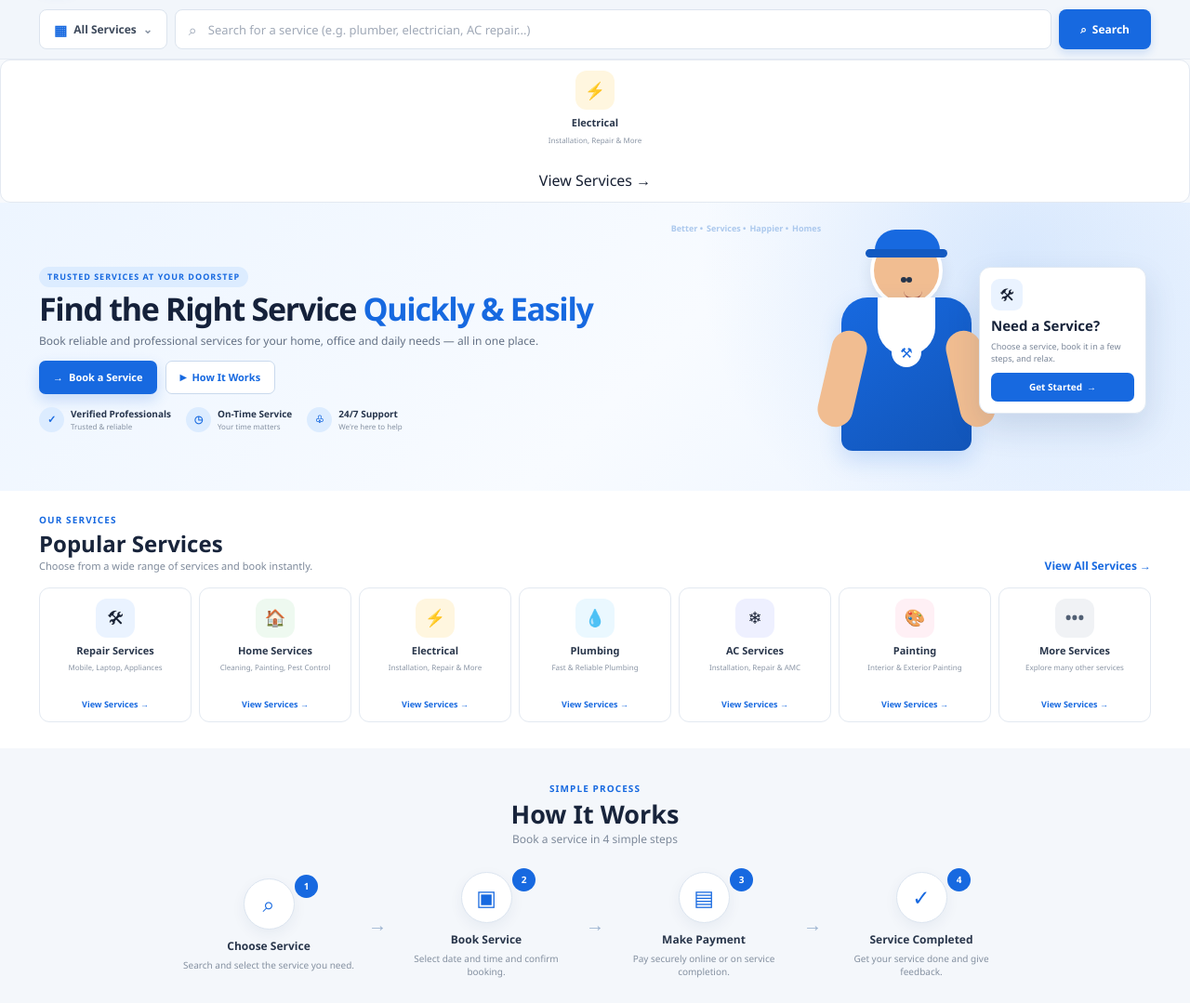
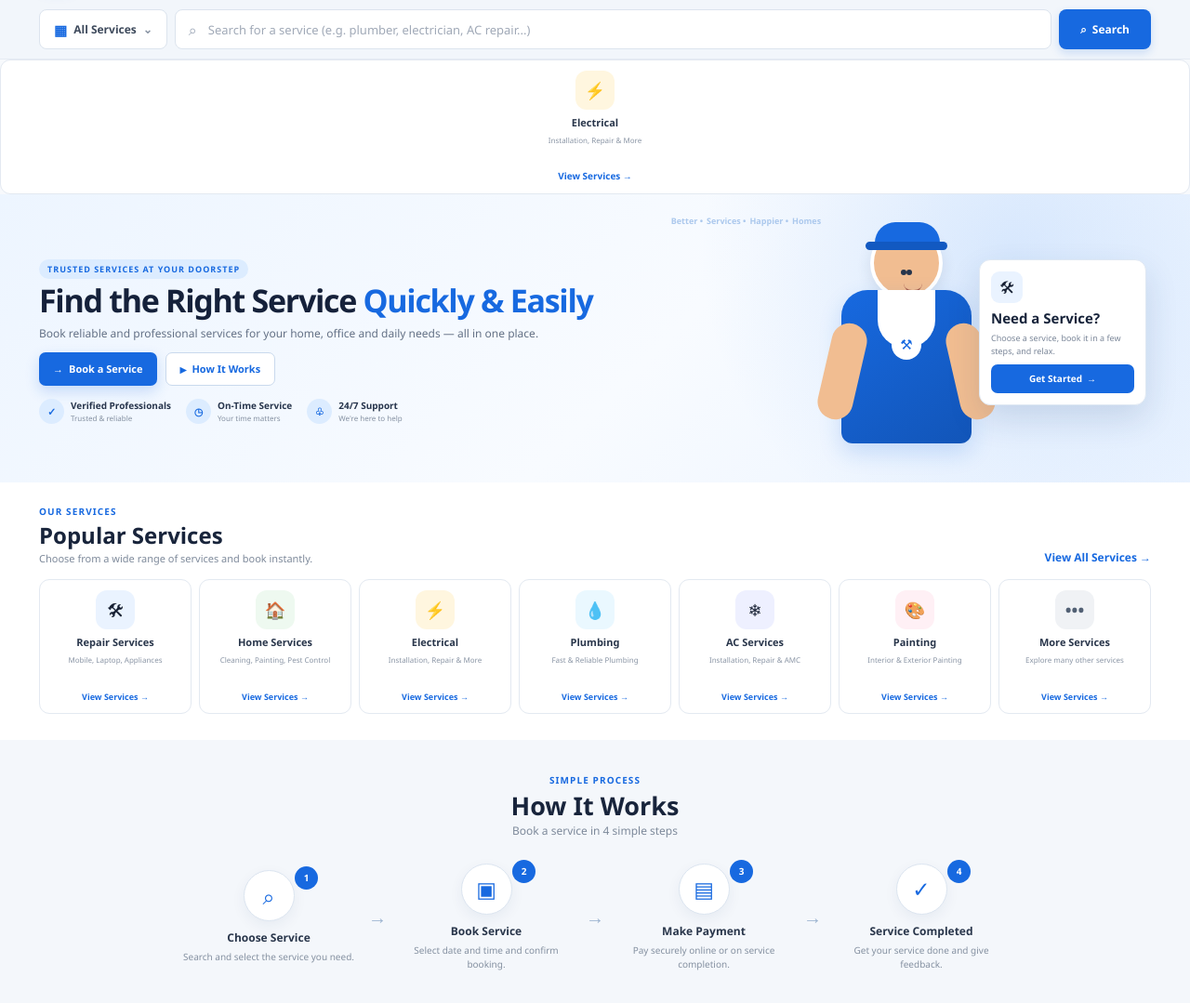
Before and after one commit to skdariyasafru/services, a Flask app: page / in a window 1280 px wide. Shown: the part 72-1151 px from the top of the page at 93% size. Run offline with Flask 3, Linux system fonts and the light colour scheme.

Commit message:
Add styles for clickable service card

```diff
--- a/static/css/style.css
+++ b/static/css/style.css
@@ -2370,3 +2370,23 @@ input {
         grid-template-columns: 1fr;
     }
 }
+/* =========================================================
+   CLICKABLE SERVICE CARD
+========================================================= */
+
+.service-card {
+    cursor: pointer;
+}
+
+.service-card-link {
+    margin-top: auto;
+
+    color: #1769e0;
+
+    font-size: 10px;
+    font-weight: 700;
+}
+
+.service-card:hover .service-card-link {
+    text-decoration: underline;
+}
```
